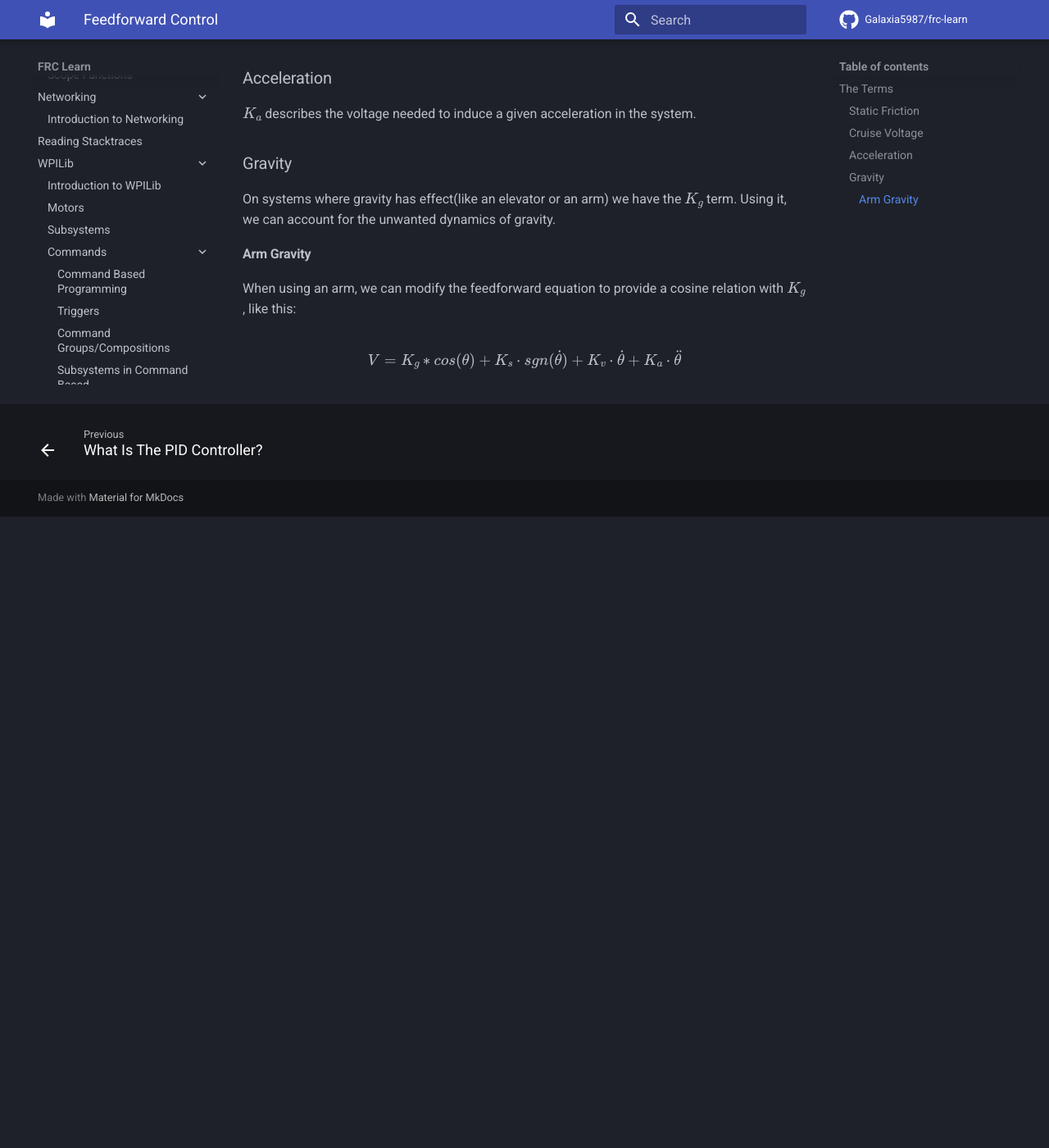
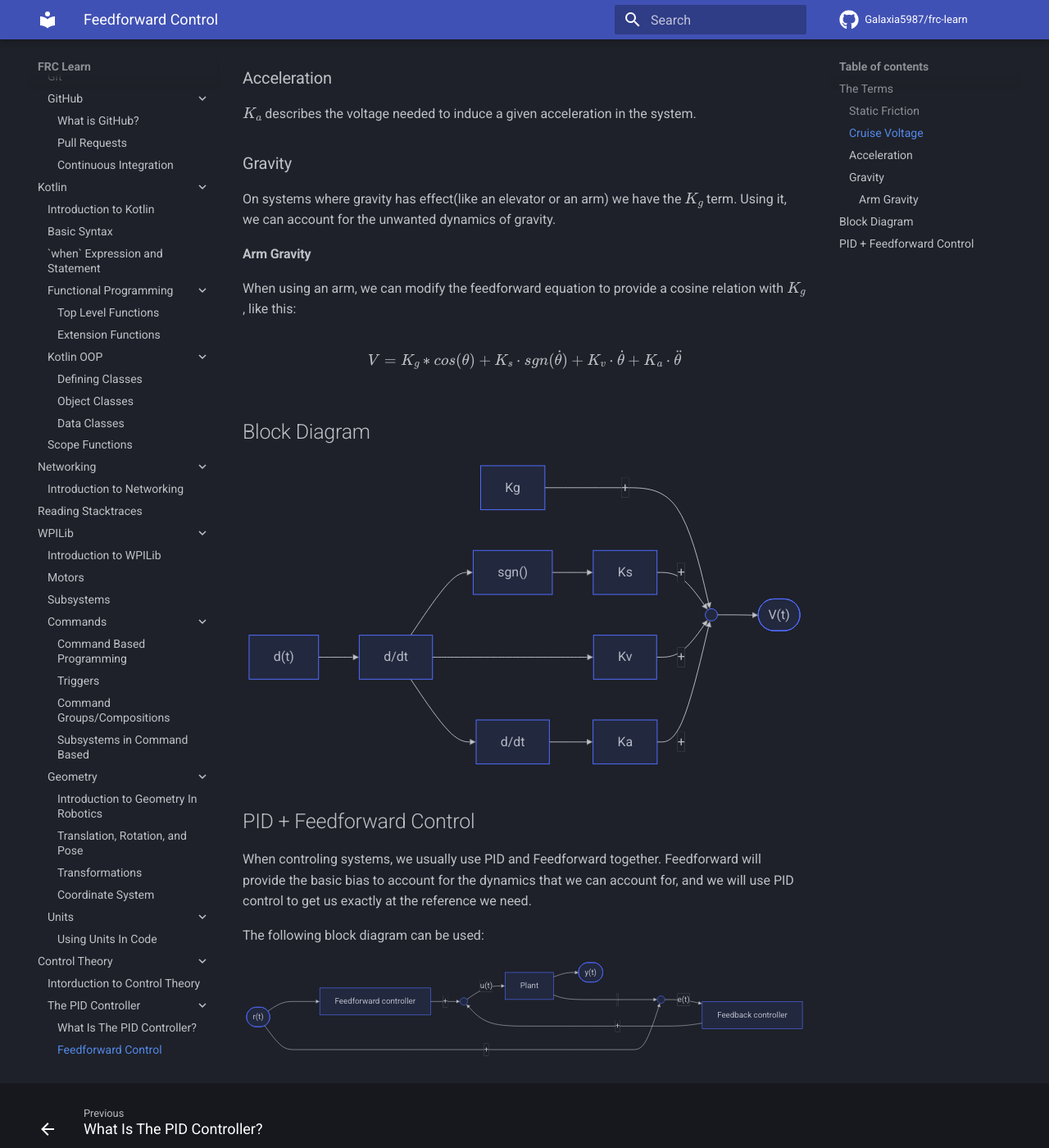
Before and after one commit to Galaxia5987/frc-learn, an MkDocs documentation site: the page built from docs/control-theory/pid-controller/1-feedforward-control.md, in a window 1280 px wide and 1400 px high, scrolled down 1467 px. Shown: the whole window at 82% size. Built offline with MkDocs 1.6.1 and Material for MkDocs 9.7.7, drawn with Linux system fonts in a browser that asks for light colours; comment, search, counter and statistics services are not loaded; before the commit the page ends 2097 px from its top, so only the background shows below that.

Commit message:
Add pid + feedforward section

````diff
--- a/docs/control-theory/pid-controller/1-feedforward-control.md
+++ b/docs/control-theory/pid-controller/1-feedforward-control.md
@@ -58,3 +58,47 @@ When using an arm, we can modify the feedforward equation to provide a cosine re
 $$
 V = K_g*cos(\theta) + K_s \cdot sgn(\dot{\theta}) + K_v \cdot \dot{\theta} + K_a \cdot \ddot{\theta}
 $$
+
+## Block Diagram
+
+```mermaid
+graph LR
+    d["d(t)"] --> diff1["d/dt"]
+
+    diff1 -->|" "| sgn["sgn()"]
+    diff1 -->|" "| kv["Kv"]
+
+    diff1 --> diff2["d/dt"]
+    diff2 -->|" "| ka["Ka"]
+
+    sgn --> ks["Ks"]
+
+    kg["Kg"] --->|"+"| sum((" "))
+    ks -->|"+"| sum
+    kv -->|"+"| sum
+    ka -->|"+"| sum
+
+    sum --> V(["V(t)"])
+```
+
+## PID + Feedforward Control
+
+When controling systems, we usually use PID and Feedforward together. Feedforward will provide the basic bias to account for the dynamics that we can account for, and we will use PID control to get us exactly at the reference we need.
+
+The following block diagram can be used:
+
+```mermaid
+flowchart LR
+    input(["r(t)"]) ---> feedforward["Feedforward controller"]
+    input -->|"+"| errorsum((" "))
+
+    errorsum -->|"e(t)"| feedback["Feedback controller"]
+
+    feedforward -->|"+"| controllersum((" "))
+    feedback -->|"+"| controllersum
+
+    controllersum -->|"u(t)"| plant["Plant"]
+    plant --> output(["y(t)"])
+
+    plant ---->|"-"| errorsum
+```
````
